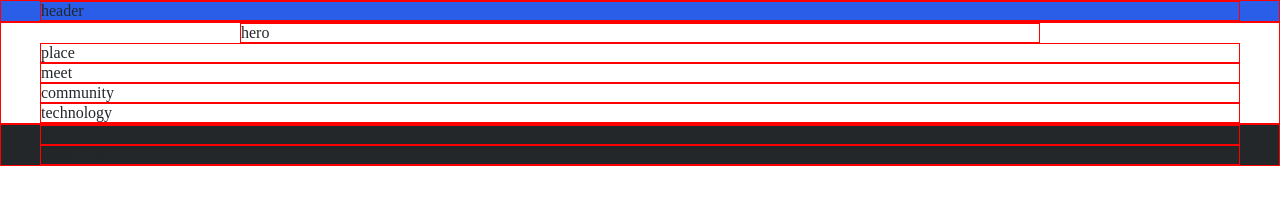
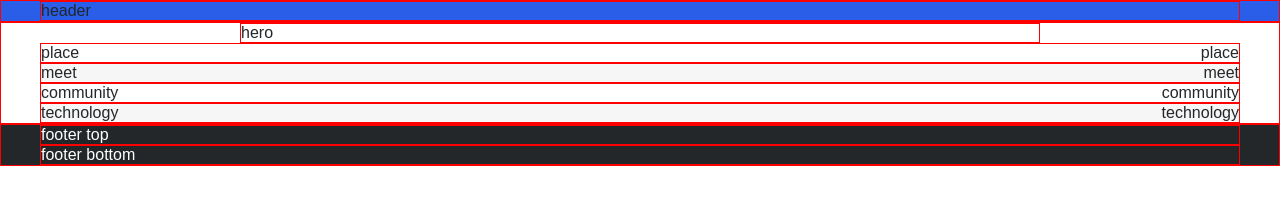
Before and after one commit to DanielFerraiuolo98/htmlcss-struttura-discord, a plain HTML site: page index.html in a window 1280 px wide. Drawn offline with Linux system fonts and the light colour scheme.

Commit message:
create layout of main

```diff
--- a/css/style.css
+++ b/css/style.css
@@ -6,7 +6,7 @@
 
 body{
     color: var(--dark);
-
+    font-family: Arial, Helvetica, sans-serif;
 }
 
 :root{
@@ -34,6 +34,20 @@ header{
     background-color: var(--blue);
 }
 
+.display-flex{
+    display: flex;
+    justify-content: space-between;
+}
+
+#meet{
+    background-color: var(--gray);
+}
+
+#technology{
+    background-color: var(--gray);
+}
+
 footer{
     background-color: var(--dark);
+    color: white;
 }
--- a/index.html
+++ b/index.html
@@ -8,18 +8,30 @@
 </head>
 <body>
     <header class="debug">
-        <div class=" debug container">header</div>
+        <div class=" debug container display-flex">header</div>
     </header>
     <main class="debug">
-        <section class="debug container-small">hero</section>
-        <section class="debug container">place</section>
-        <section class="debug container">meet</section>
-        <section class="debug container">community</section>
-        <section class="debug container">technology</section>
+        <section id="hero" class="debug container-small">hero</section>
+        <section id="place" class="debug container display-flex">
+            <div>place</div>
+            <div>place</div>
+        </section>
+        <section id="meet" class="debug container display-flex">
+            <div>meet</div>
+            <div>meet</div>
+        </section>
+        <section id="community" class="debug container display-flex">
+            <div>community</div>
+            <div>community</div>
+        </section>
+        <section id="technology" class="debug container display-flex">
+            <div>technology</div>
+            <div>technology</div>
+        </section>
     </main>
     <footer class="debug">
-        <section class="debug container">footer top</section>
-        <section class="debug container">footer bottom</section>
+        <section class="debug container display-flex">footer top</section>
+        <section class="debug container display-flex">footer bottom</section>
     </footer>
 </body>
 </html>
```
